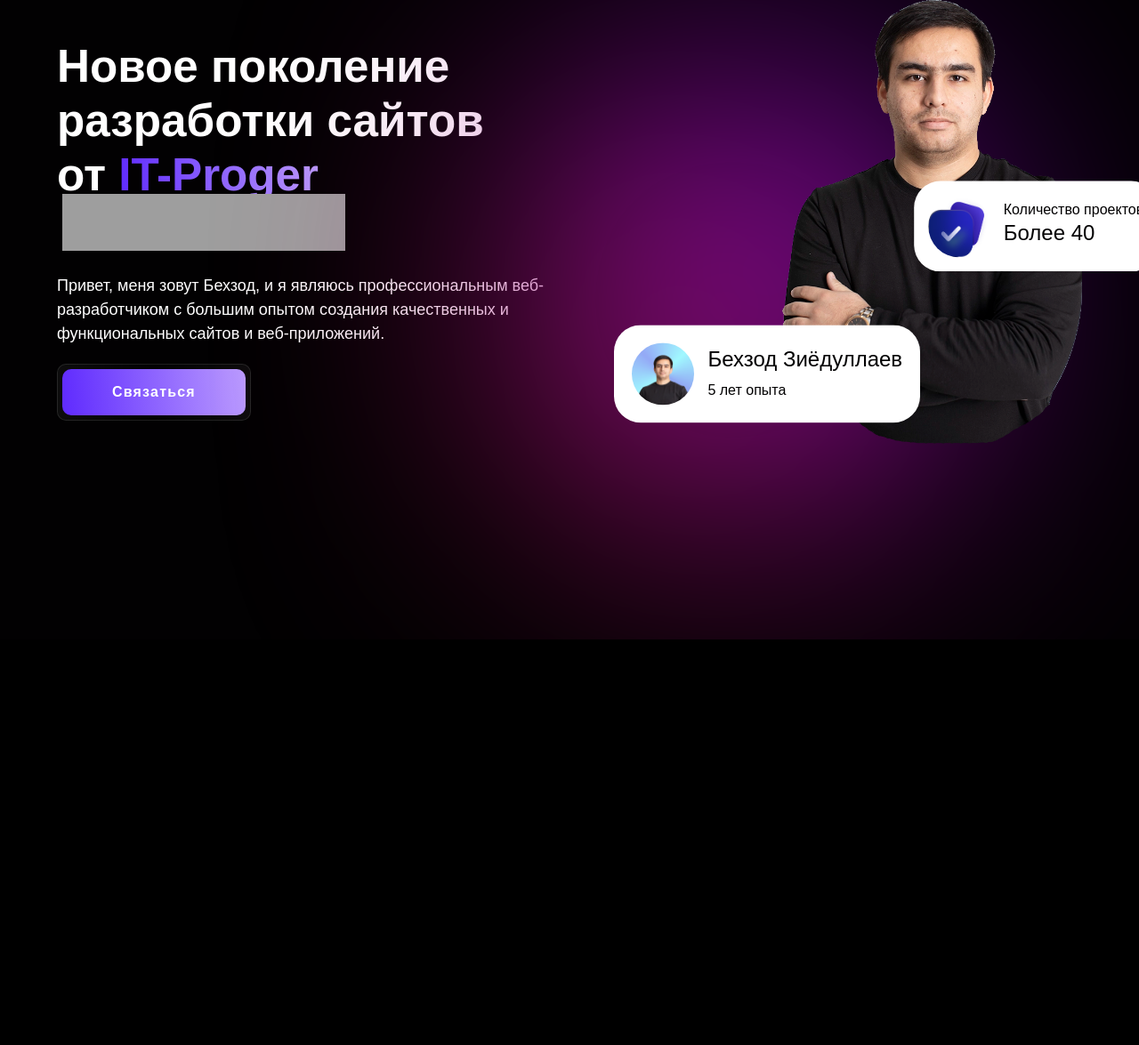
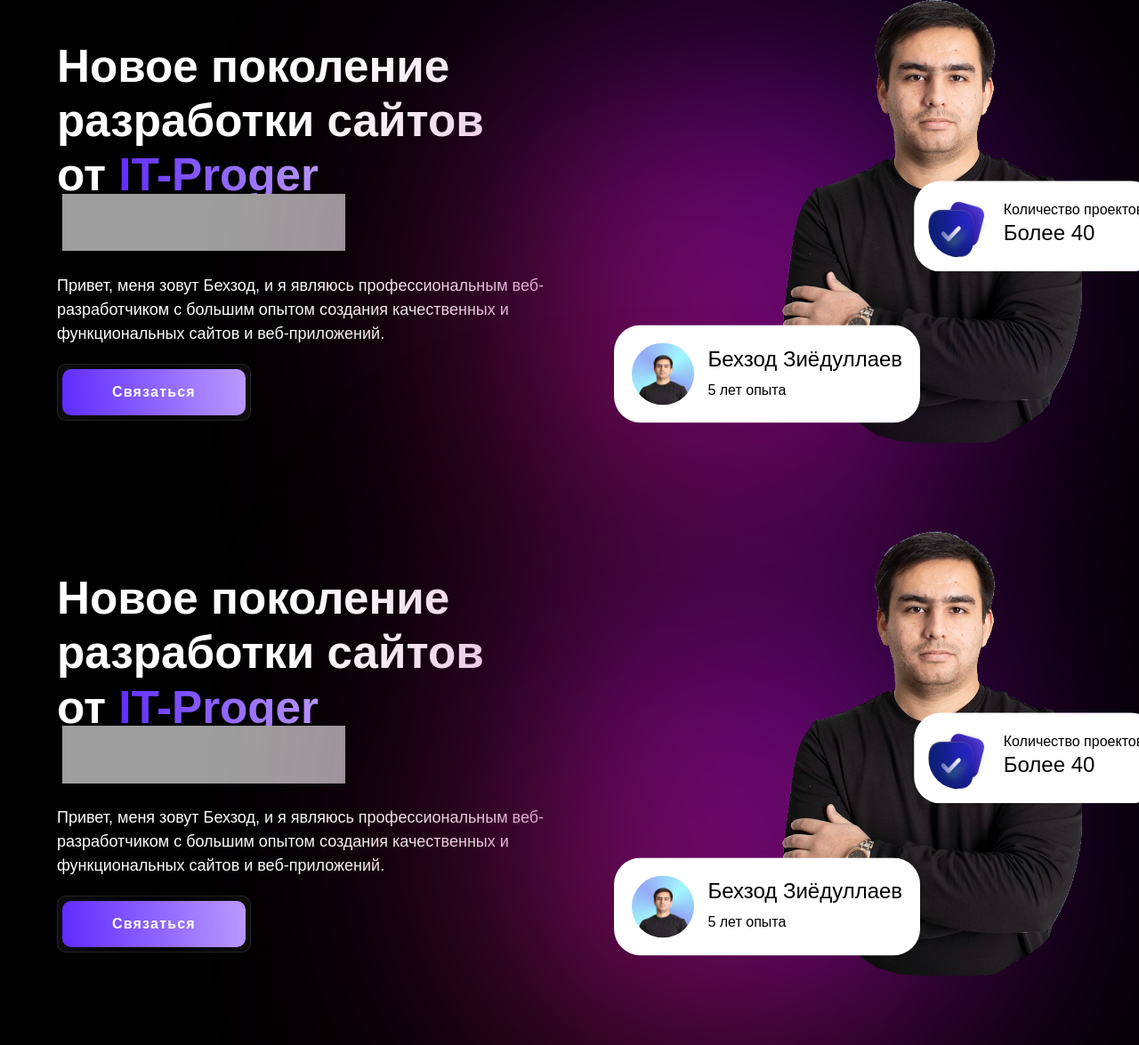
Before and after one commit to bexziyo/bexziyo.github.io, a PHP site: page / in a window 1280 px wide. Shown: the part 81-1256 px from the top of the page at 89% size. Before the commit the page ends 800 px from the top, so only its background shows below. Run offline with PHP 8.4, Linux system fonts and the light colour scheme; some web fonts are replaced; grey boxes are pictures that could not be loaded.

Commit message:
remove overflof:hidden

```diff
--- a/css/style.css
+++ b/css/style.css
@@ -22,12 +22,13 @@ svg {
 }
 body {
   background: var(--dark);
-  overflow: hidden;
+  /* overflow: hidden; */
   position: relative;
   font-family: "Anta", sans-serif;
   padding-left: clamp(20px, 5vw, 100px);
   padding-right: clamp(20px, 5vw, 100px);
 }
+
 
 
 p {
--- a/index.html
+++ b/index.html
@@ -97,6 +97,46 @@
     </section>
 
 
+    <section id="home">
+        <div class="home_content">
+            <div class="left_content col-12 col-md-6">
+                <h1>Новое поколение <br> разработки сайтов <br> от <span>IT-Proger</span>
+                </h1>
+                <p>Привет, меня зовут Бехзод, и я являюсь профессиональным веб-разработчиком с большим опытом создания
+                    качественных и функциональных сайтов и веб-приложений. </p>
+
+                <a href="#!" id="openModal1"> <span>Связаться</span></a>
+
+
+
+
+
+            </div>
+            <div class="right_content col-12 col-md-6">
+                <div class="me_img1">
+                    <div class="divbg1"></div>
+                    <img src="/all_img/me1.webp" alt="">
+
+
+                    <div class="hkb">
+                        <div><img src="/all_img/minimi2.png" alt=""></div>
+                        <div>
+                            <h4>Бехзод Зиёдуллаев</h4>
+                            <p>5 лет опыта</p>
+                        </div>
+                    </div>
+
+                    <div class=" hkt">
+                        <div><img src="/all_img/col_proektov.png" alt=""></div>
+                        <div>
+                            <p>Количество проектов</p>
+                            <h4>Более 40 </h4>
+                        </div>
+                    </div>
+                </div>
+            </div>
+        </div>
+    </section>
 
 
 
```
